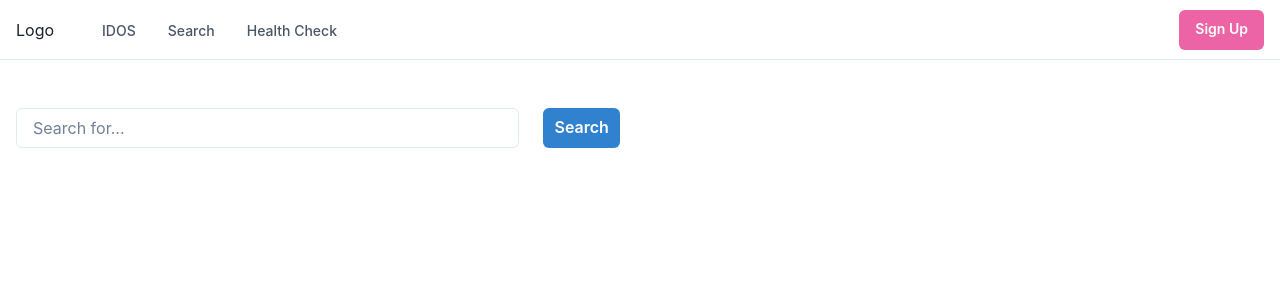
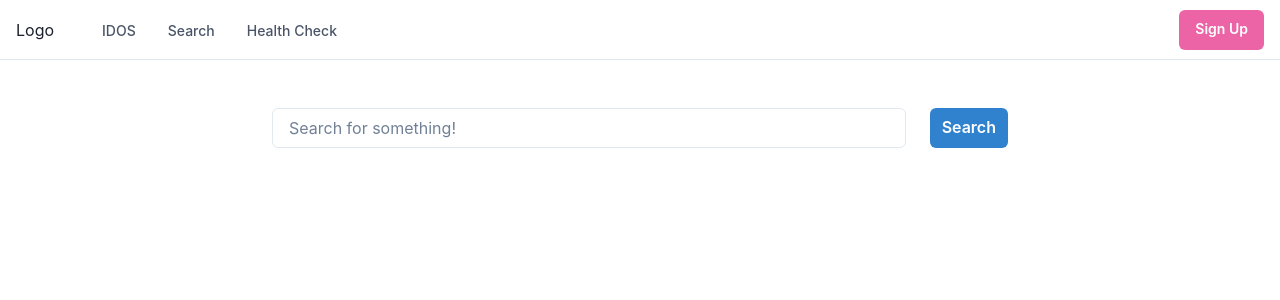
Before and after one commit to mattfinnell/idos_frontend, a React (Create React App) app: page /search in a window 1280 px wide. Shown: the top 300 px of the page. Built offline with nearby package versions, Linux system fonts and the light colour scheme.

Commit message:
Search engages on Enter

```diff
--- a/src/components/Search/Search.tsx
+++ b/src/components/Search/Search.tsx
@@ -1,4 +1,11 @@
-import { Button, Stack, SimpleGrid, Box, Input } from "@chakra-ui/react";
+import {
+  Button,
+  Stack,
+  SimpleGrid,
+  Box,
+  Input,
+  Container,
+} from "@chakra-ui/react";
 import { FC, useState } from "react";
 import useSearchParamsState from "../../hooks/useSearchParamsState";
 
@@ -10,29 +17,31 @@ const Search: FC<SearchProps> = () => {
     atob(searchParamsState),
   );
 
+  const search = (input: string): void => setSearchParamsState(btoa(input));
+
   return (
     <>
-      <SimpleGrid columns={2} spacing={10}>
-        <Box>
+      <Stack>
+        <Container maxWidth="container.md">
           <Stack direction={["column", "row"]} spacing="24px">
             <Input
               variant="outline"
-              placeholder="Search for..."
+              placeholder="Search for something!"
               value={searchState}
               onChange={(event) => setSearchState(event.target.value)}
+              onKeyDown={(event) =>
+                event.key === "Enter" ? search(searchState) : null
+              }
             />
-            <Button
-              colorScheme="blue"
-              onClick={(_) => setSearchParamsState(btoa(searchState))}
-            >
+            <Button colorScheme="blue" onClick={(_) => search(searchState)}>
               Search
             </Button>
           </Stack>
-        </Box>
+        </Container>
         <Box>
           <h1>{searchParamsState}</h1>
         </Box>
-      </SimpleGrid>
+      </Stack>
     </>
   );
 };
--- a/tsconfig.json
+++ b/tsconfig.json
@@ -1,6 +1,7 @@
 {
   "compilerOptions": {
     "target": "es6",
+    "downlevelIteration": true,
     "lib": ["dom", "dom.iterable", "esnext"],
     "allowJs": true,
     "skipLibCheck": true,
```
